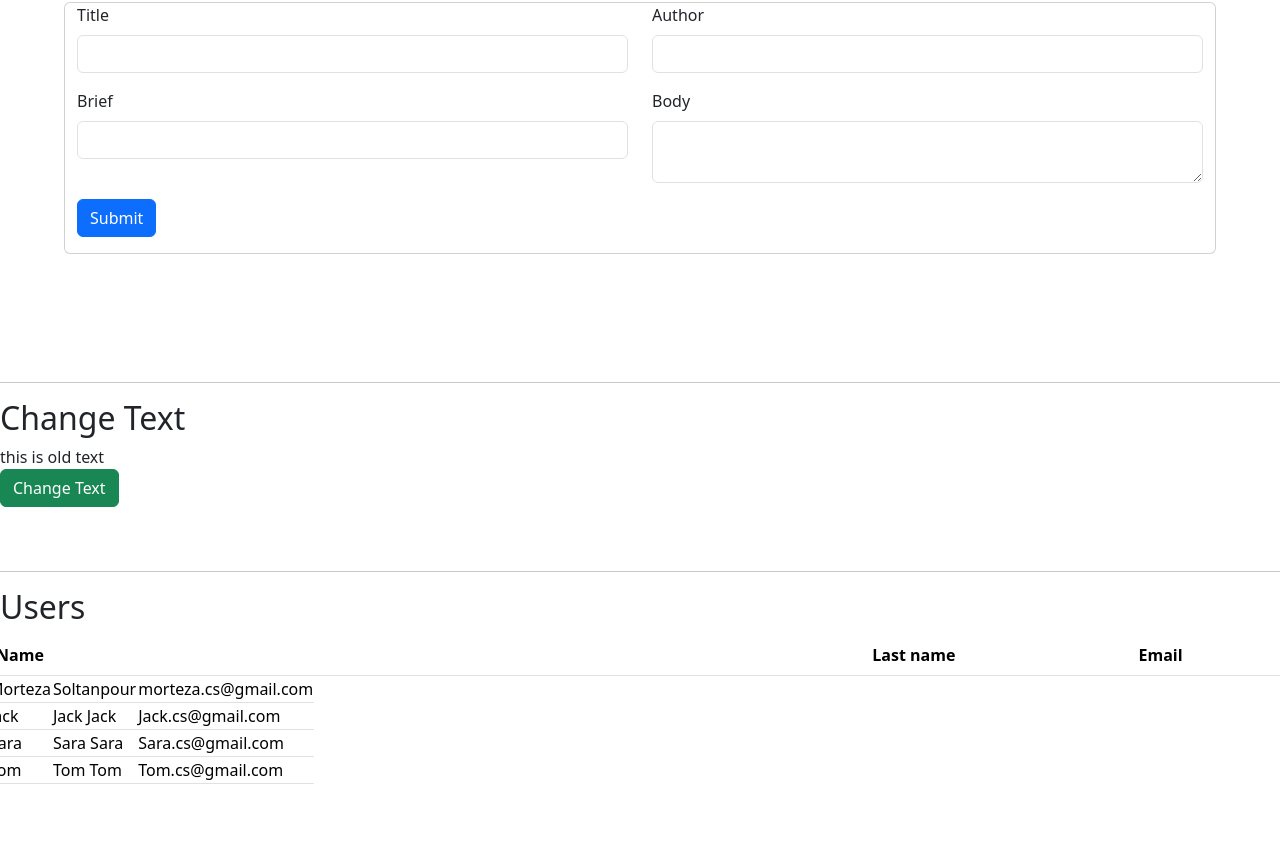
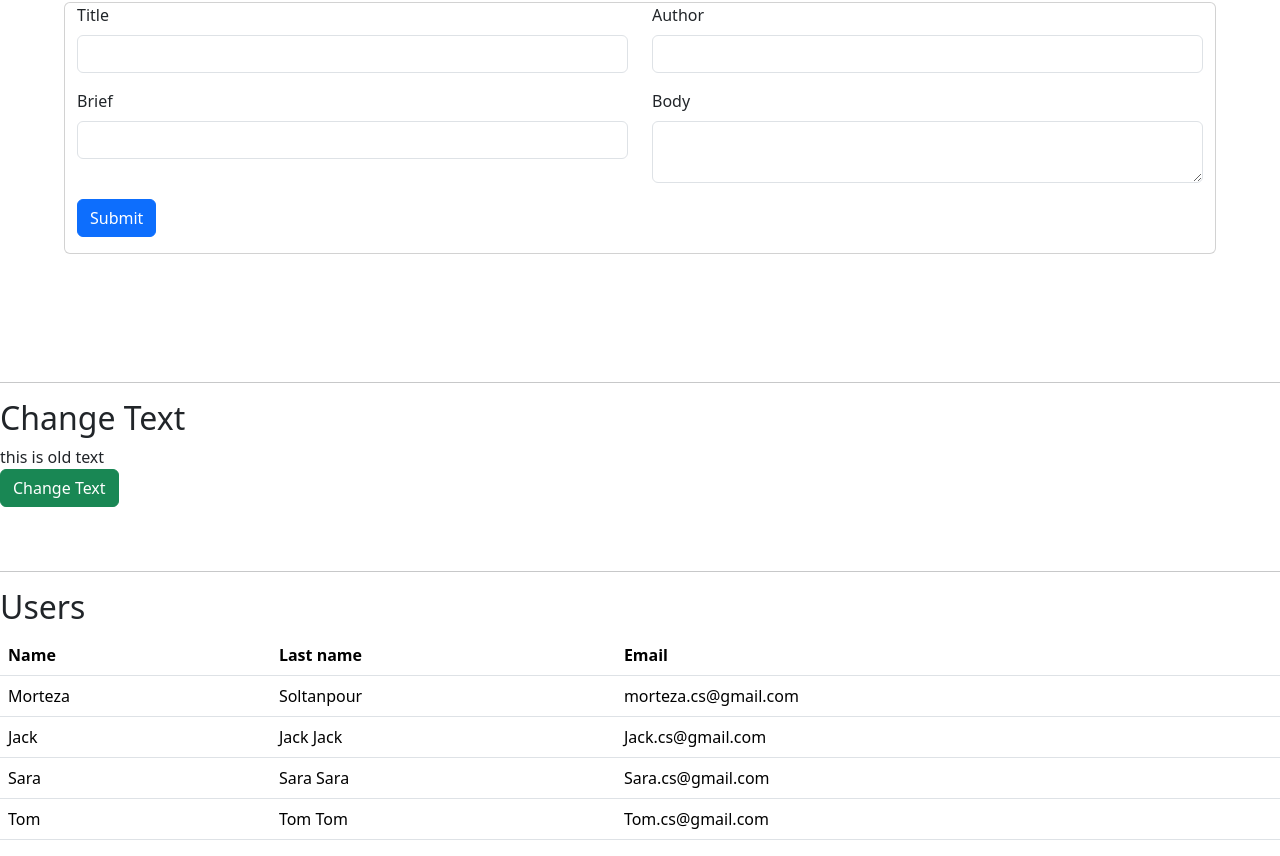
Before and after one commit to MortezaSoltanpour/AngularPlayGround, an Angular app: page / in a window 1280 px wide. Shown: the part 2813-3669 px from the top of the page. Before the commit the page ends 3613 px from the top, so only its background shows below. Built offline with nearby package versions, Linux system fonts and the light colour scheme.

Commit message:
changes on table

```diff
--- a/src/app/components/user-list/user-list.component.html
+++ b/src/app/components/user-list/user-list.component.html
@@ -1,4 +1,6 @@
 <div class="row">
+  <div class="col-12">
+    <div class="table-responsive">
       <table class="table">
         <thead>
           <tr>
@@ -7,7 +9,6 @@
             <th>Email</th>
           </tr>
         </thead>
-    <tr>
         <tbody>
           <tr *ngFor="let item of users">
             <td>{{ item.name }}</td>
@@ -15,6 +16,7 @@
             <td>{{ item.email }}</td>
           </tr>
         </tbody>
-    </tr>
       </table>
     </div>
+  </div>
+</div>
```
Lines whose indentation alone changed are shown as unchanged.
